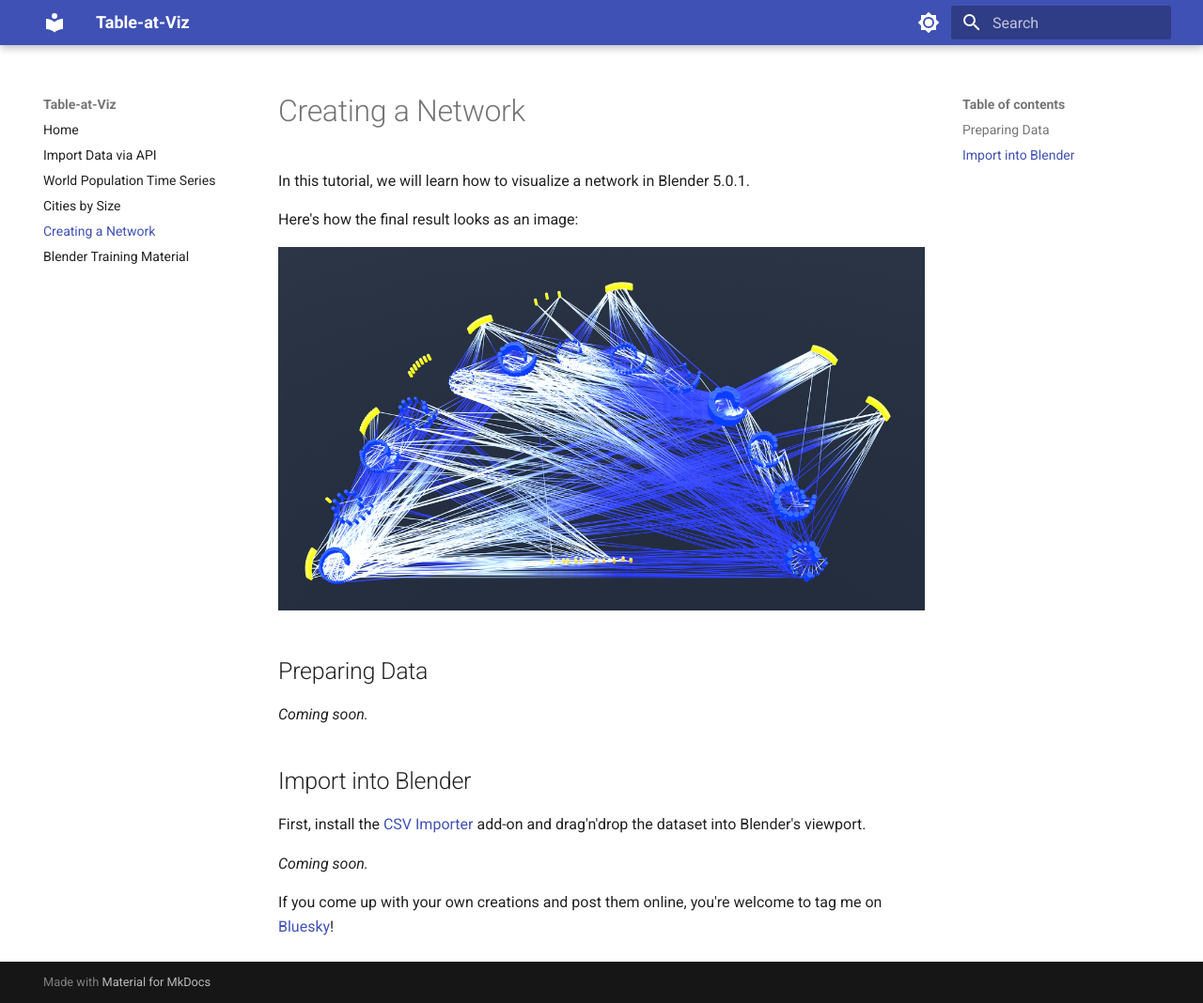
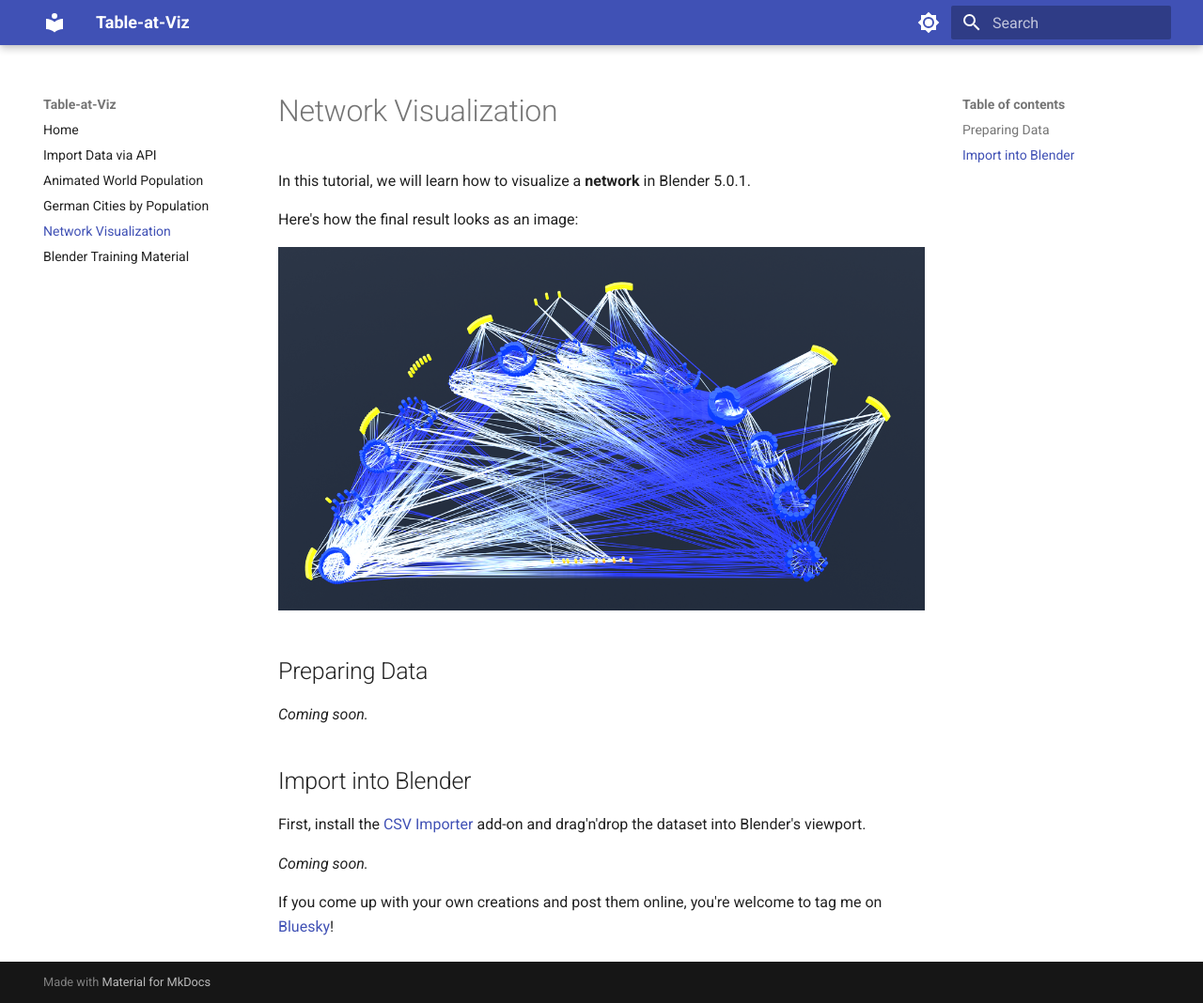
Before and after one commit to kolibril13/Table-at-Viz, an MkDocs documentation site: the page built from docs/creating-a-network.md, in a window 1280 px wide and 1068 px high. Shown: the whole window at 94% size. Built offline with MkDocs 1.6.1 and Material for MkDocs 9.7.7, drawn with Linux system fonts in a browser that asks for light colours.

Commit message:
add info

```diff
--- a/docs/creating-a-network.md
+++ b/docs/creating-a-network.md
@@ -1,10 +1,10 @@
 ---
-title: Creating a Network
+title: Network Visualization
 ---
 
-# Creating a Network
+# Network Visualization
 
-In this tutorial, we will learn how to visualize a network in Blender 5.0.1.
+In this tutorial, we will learn how to visualize a **network** in Blender 5.0.1.
 
 Here's how the final result looks as an image:
 
--- a/mkdocs.yml
+++ b/mkdocs.yml
@@ -27,9 +27,9 @@ theme:
 nav:
   - Home: index.md
   - Import Data via API: import-data.md
-  - World Population Time Series: world-population-time-series.md
-  - Cities by Size: cities-by-size.md
-  - Creating a Network: creating-a-network.md
+  - Animated World Population: world-population-time-series.md
+  - German Cities by Population: cities-by-size.md
+  - Network Visualization: creating-a-network.md
   - Blender Training Material: blender-training-material.md
 
 docs_dir: docs
```
Also changed, not shown: docs/cities-by-size.md (+3 -3 lines), docs/world-population-time-series.md (+3 -3 lines).
